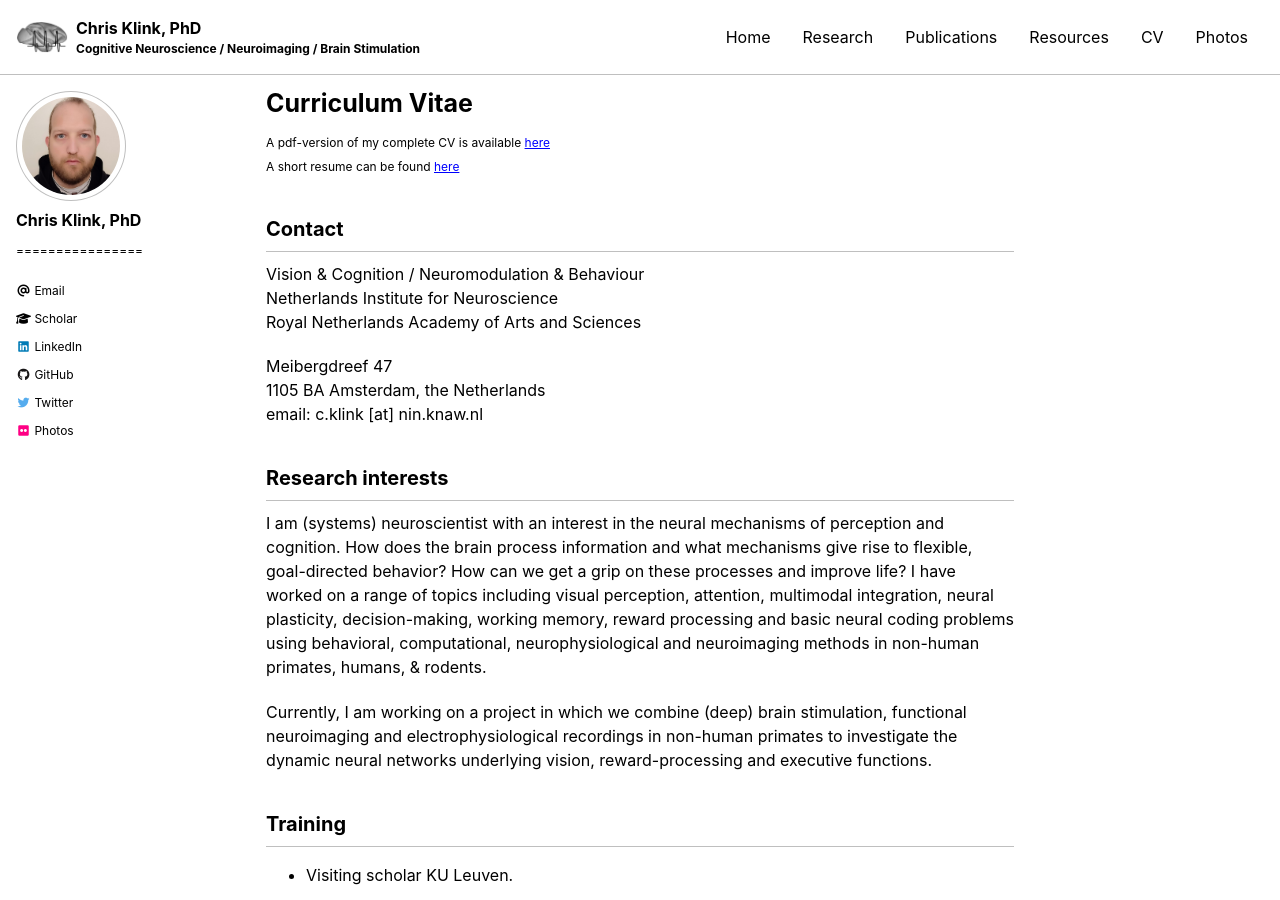
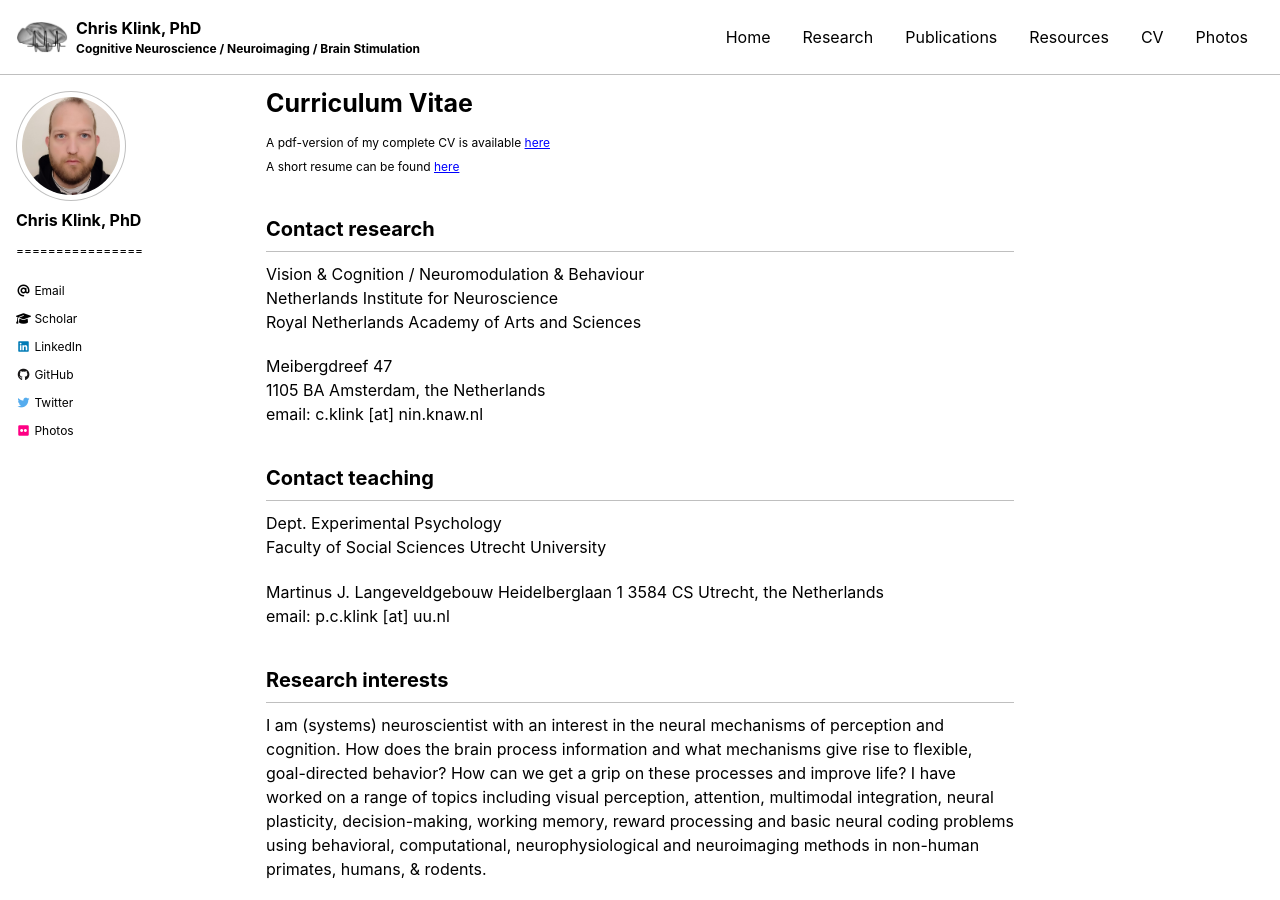
Before and after one commit to pcklink/pcklink.github.io, a Jekyll site: the page built from cv.md, in a window 1280 px wide and 900 px high. Built offline with Jekyll 4.4.1, drawn with Linux system fonts in a browser that asks for light colours; cached includes are drawn as plain includes; nearby versions of some CDN libraries; some of the changed text lies outside the part shown.

Commit message:
Update cv.md

```diff
--- a/cv.md
+++ b/cv.md
@@ -10,7 +10,7 @@ author_profile: true
  A short resume can be found <a href="/cv/Klink_Resume.pdf">here</a>
 </small>
 
-## Contact
+## Contact research
 Vision & Cognition / Neuromodulation & Behaviour
 Netherlands Institute for Neuroscience
 Royal Netherlands Academy of Arts and Sciences
@@ -19,6 +19,15 @@ Meibergdreef 47
 1105 BA Amsterdam, the Netherlands
 email: c.klink [at] nin.knaw.nl
 
+## Contact teaching
+Dept. Experimental Psychology
+Faculty of Social Sciences
+Utrecht University
+
+Martinus J. Langeveldgebouw
+Heidelberglaan 1
+3584 CS Utrecht, the Netherlands
+email: p.c.klink [at] uu.nl
 
 ## Research interests
 I am (systems) neuroscientist with an interest in the neural mechanisms of perception and cognition.
@@ -29,6 +38,9 @@ coding problems using behavioral, computational, neurophysiological and neuroima
 
 Currently, I am working on a project in which we combine (deep) brain stimulation, functional neuroimaging and electrophysiological
 recordings in non-human primates to investigate the dynamic neural networks underlying vision, reward-processing and executive functions.
+
+## Teaching
+I am a lecturer in [Experimental Psychology](https://www.uu.nl/en/organisation/experimental-psychology) at Utrecht University.
 
 ## Training
 <ul>
```
